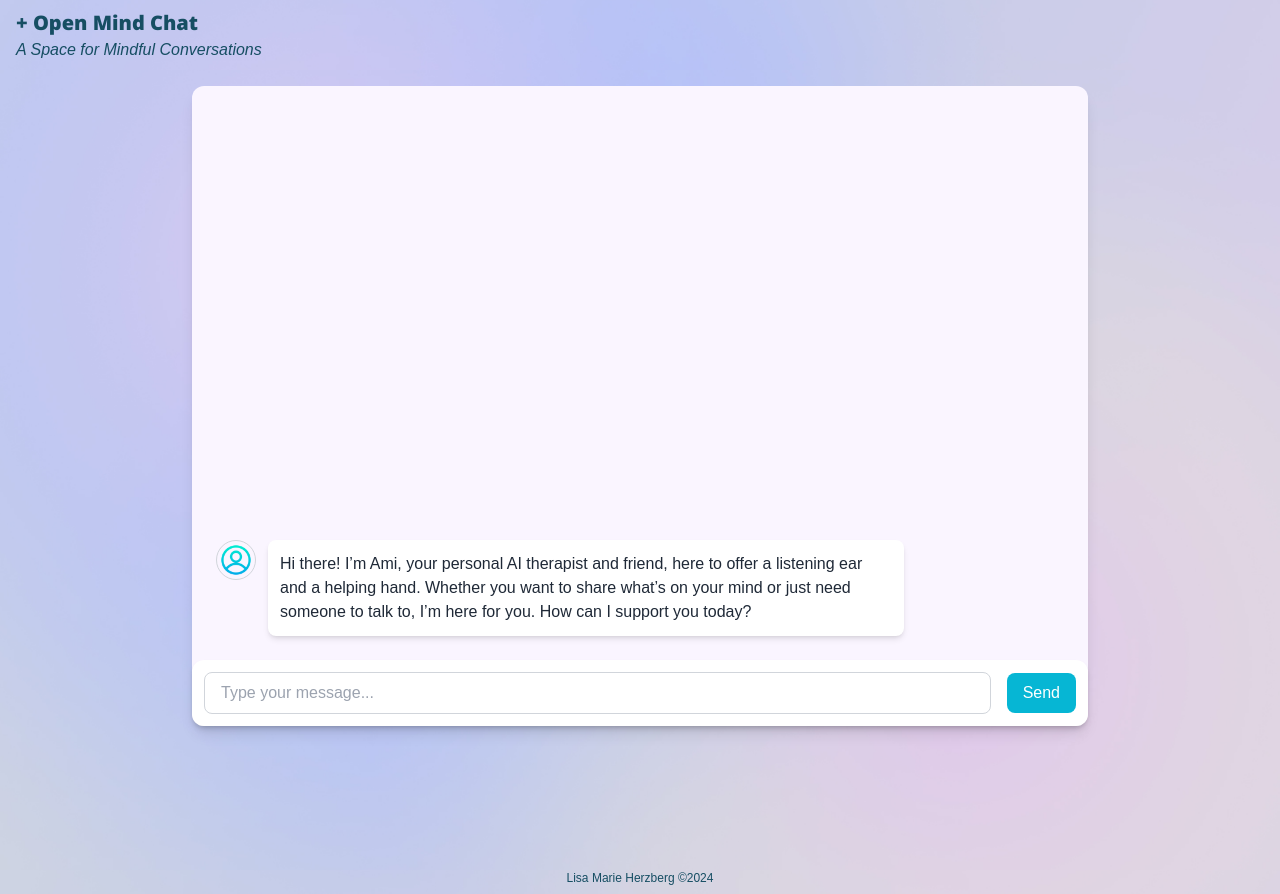
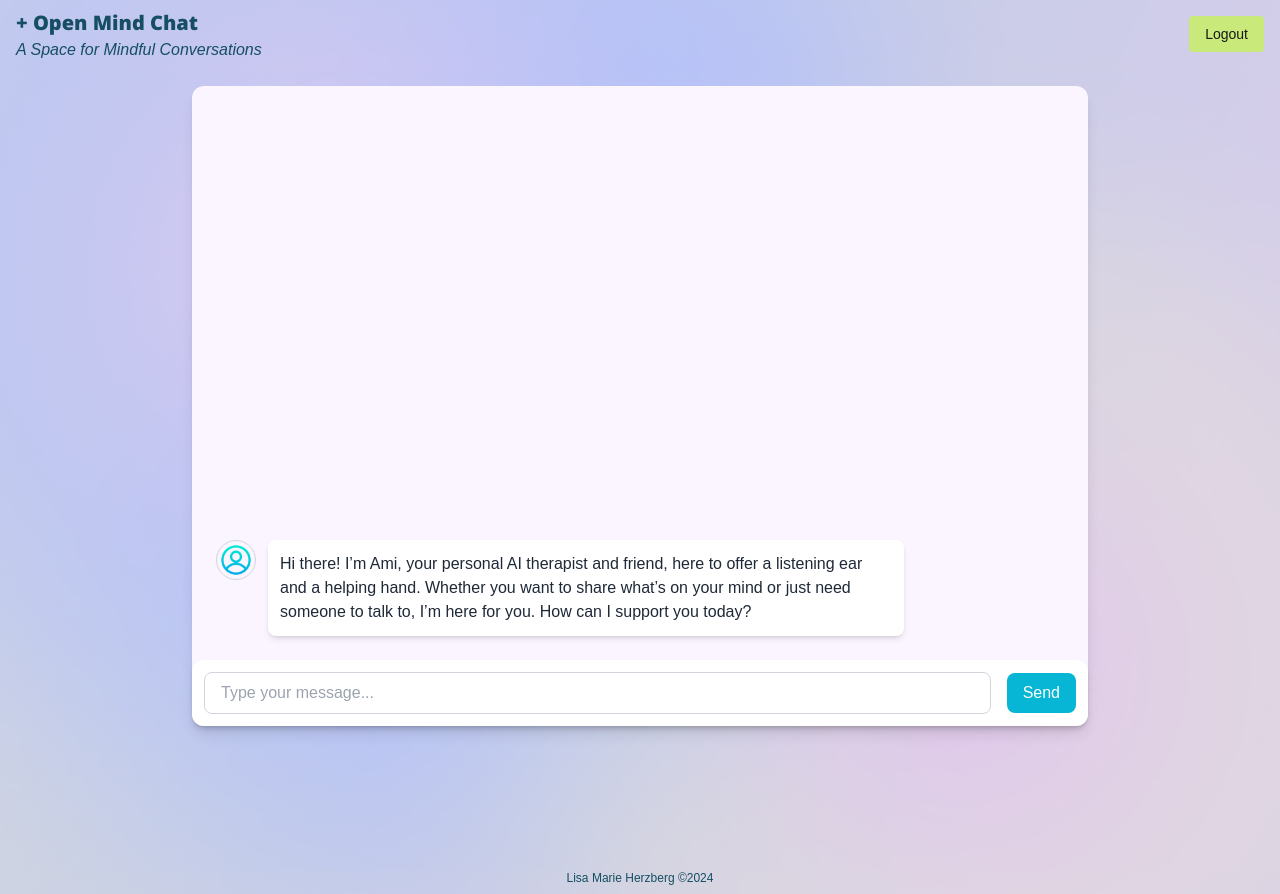
Before and after one commit to Lisamarie73187/open-mind-chat, a Next.js app: page /chat in a window 1280 px wide. Built offline with nearby package versions, Linux system fonts and the light colour scheme; no server answers.

Commit message:
added navigation to logout

```diff
--- a/app/chat/page.tsx
+++ b/app/chat/page.tsx
@@ -4,6 +4,7 @@ import Image from 'next/image';
 import AvatarOne from '../../assets/avatarOne.png';
 import AvatarTwo from '../../assets/avatarTwo.png';
 import { firstWelcomeChat } from '../api/botSystemRole';
+import Logout from '../components/Logout';
 
 interface MessageObj {
   message: string;
@@ -93,6 +94,7 @@ const Chat: React.FC = () => {
 
   return (
     <div className="min-h-screen flex justify-center bg-custom p-4">
+      <Logout />
       <div className="w-full lg:max-w-4xl md:max-w-xl sm:max-w-md bg-purple-50 rounded-xl shadow-lg flex flex-col h-[80vh]">
         <div className="flex-1 overflow-y-auto p-6 flex flex-col-reverse space-y-reverse space-y-4">
           {botTyping && (
--- a/app/components/Logout.tsx
+++ b/app/components/Logout.tsx
@@ -1,12 +1,16 @@
 import React, { useCallback } from 'react';
 import { signOut } from 'firebase/auth';
 import { auth } from '../../config/firebase';
+import { useRouter } from 'next/navigation';
 
 const Logout: React.FC = () => {
+    const router = useRouter();
+
   const handleLogout = useCallback(async () => {
     try {
       await signOut(auth);
       console.log('User logged out successfully');
+      router.push('/');
     } catch (error) {
       console.error('Error logging out:', error);
     }
```
